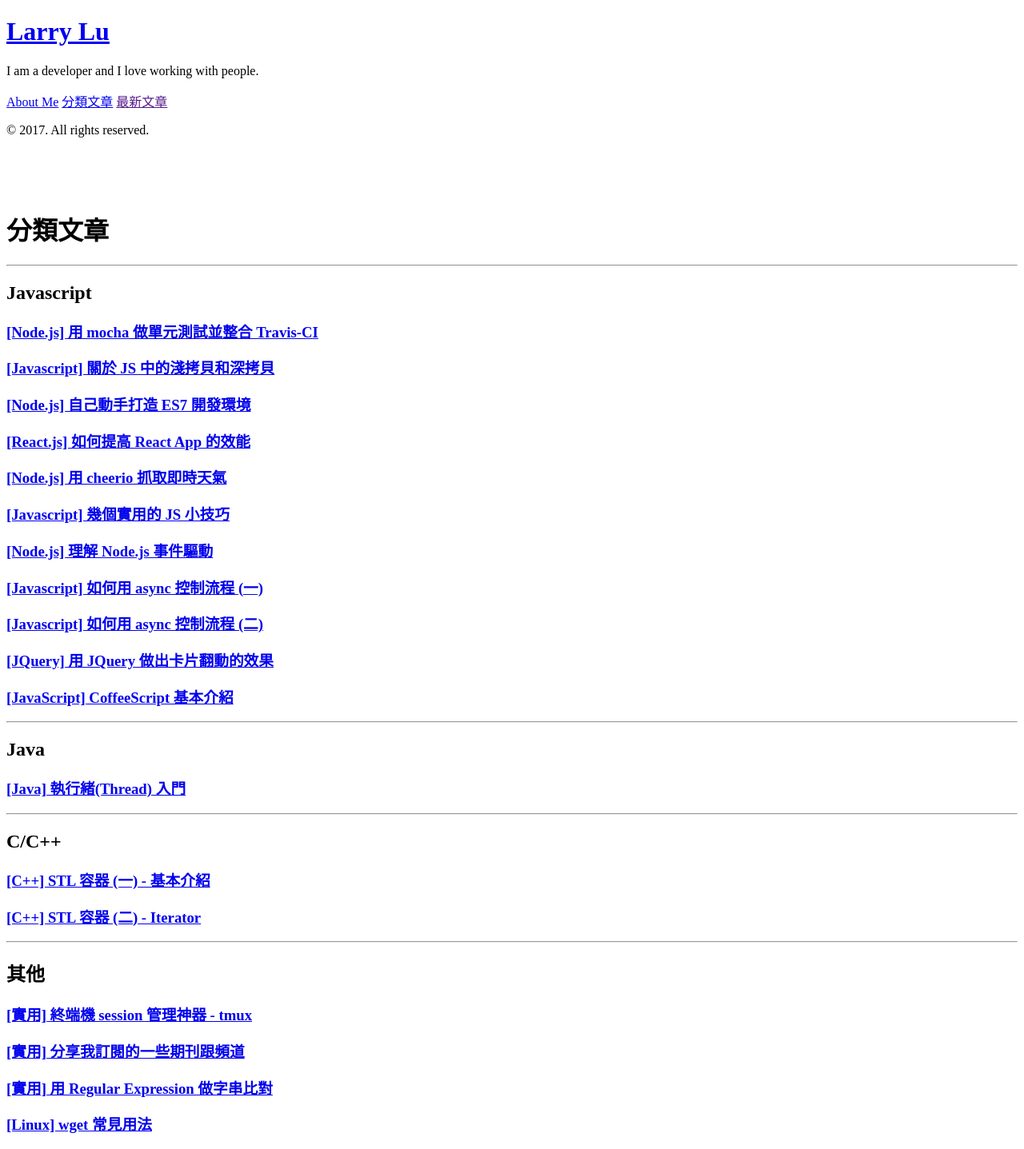
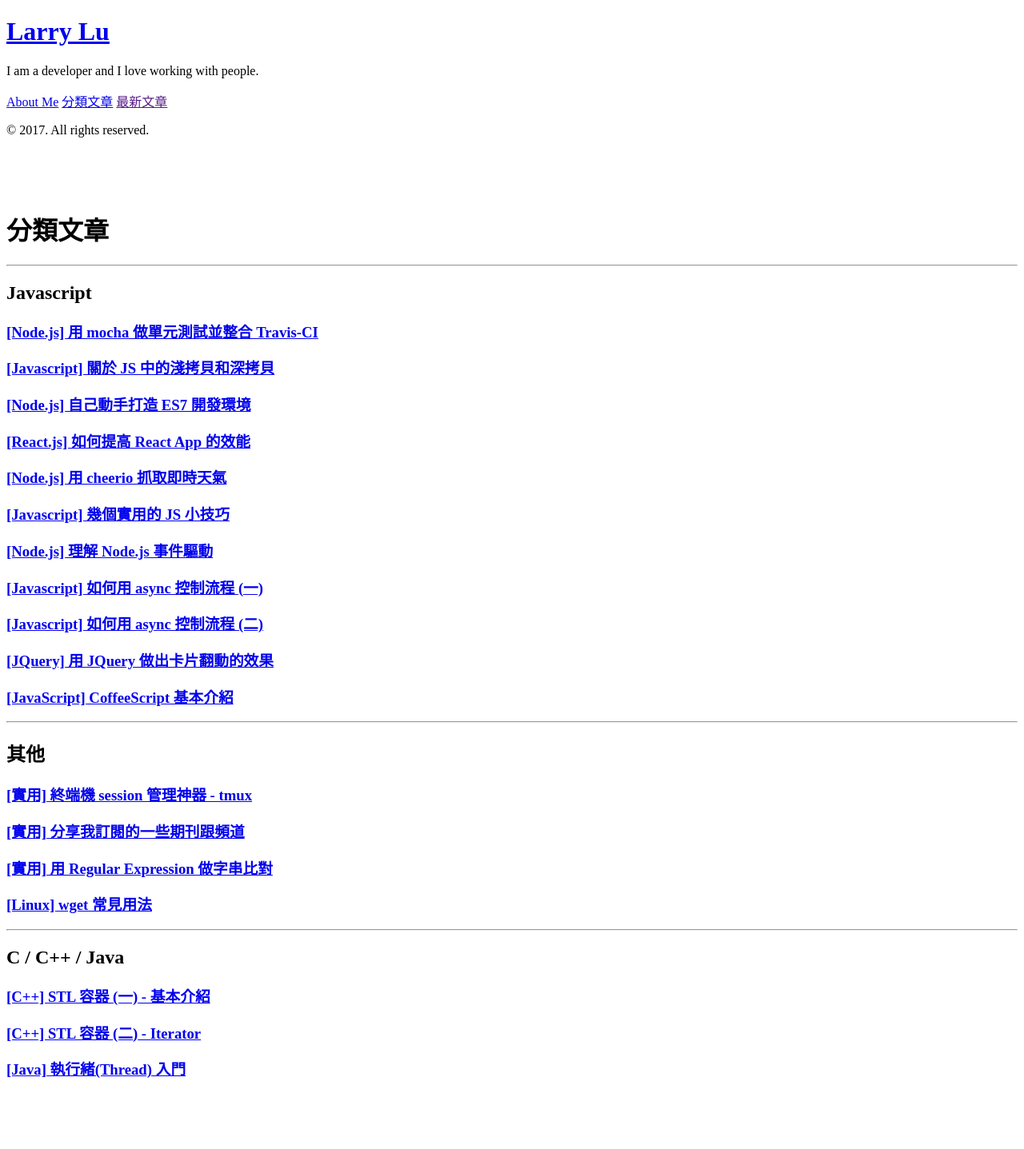
Before and after one commit to LarryLuTW/larrylutw.github.io, a Jekyll site: the page built from classified.md, in a window 1280 px wide. Shown: the whole page at 80% size. Built offline with Jekyll 4.4.1, drawn with Linux system fonts in a browser that asks for light colours; after the commit the page ends 1368 px from its top, so only the background shows below that; part of the change alters nothing that is shown.

```diff
--- a/classified.md
+++ b/classified.md
@@ -31,20 +31,6 @@ title: 分類文章
 
 ---
 
-## Java
-
-### [[Java] 執行緒(Thread) 入門](../2016/06/10/Java-Thread/)
-
----
-
-## C/C++
-
-### [[C++] STL 容器 (一) - 基本介紹](../2016/06/06/STL1/)
-
-### [[C++] STL 容器 (二) - Iterator](../2016/06/06/STL2/)
-
----
-
 ## 其他
 
 ### [[實用] 終端機 session 管理神器 - tmux](../2017/02/14/tmux/)
@@ -54,3 +40,13 @@ title: 分類文章
 ### [[實用] 用 Regular Expression 做字串比對](../2016/06/23/regex/)
 
 ### [[Linux] wget 常見用法](../2016/06/15/wget/)
+
+---
+
+## C / C++ / Java
+
+### [[C++] STL 容器 (一) - 基本介紹](../2016/06/06/STL1/)
+
+### [[C++] STL 容器 (二) - Iterator](../2016/06/06/STL2/)
+
+### [[Java] 執行緒(Thread) 入門](../2016/06/10/Java-Thread/)
```
Also changed, not shown: 2 other files.
